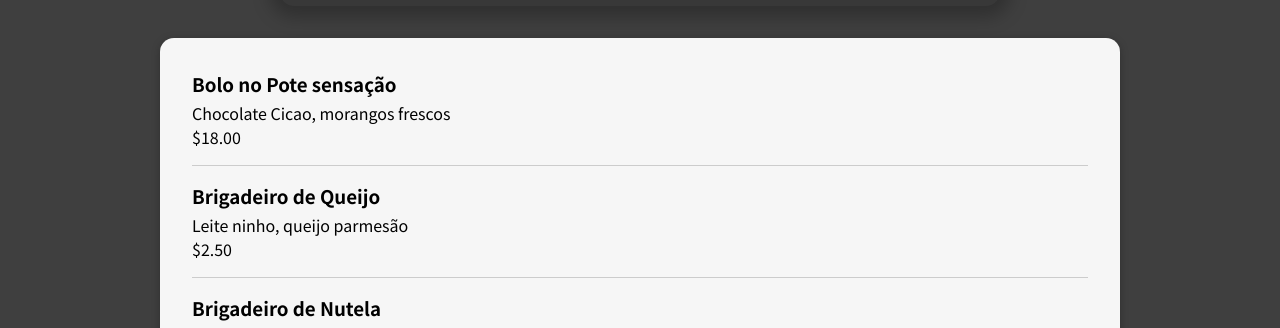
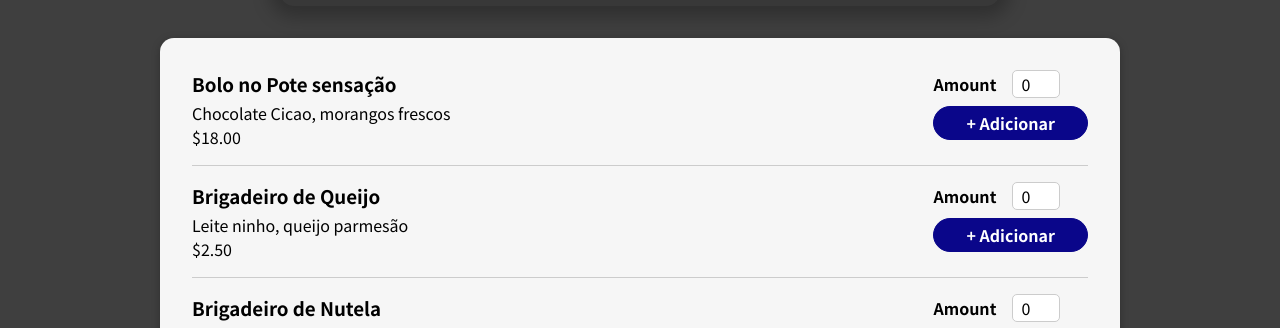
Before and after one commit to Diolemos/food-order-app, a React (Create React App) app: page / in a window 1280 px wide. Shown: the part 467-795 px from the top of the page. Built offline with nearby package versions, Linux system fonts and the light colour scheme.

Commit message:
create input UI component

```diff
--- a/src/components/Meals/MealItem/MealItem.js
+++ b/src/components/Meals/MealItem/MealItem.jsx
@@ -1,5 +1,5 @@
 import classes from './MealItem.module.css'
-
+import MealItemForm from './MealItemForm'
 
 const MealItem = props=>{
     const price = `$${props.price.toFixed(2)}`
@@ -12,6 +12,7 @@
         </div>
 
         <div>
+            <MealItemForm></MealItemForm>
 
         </div>
     </li>)
--- /dev/null
+++ b/src/components/Meals/MealItem/MealItemForm.jsx
@@ -0,0 +1,12 @@
+import classes from './MealItemForm.module.css'
+import Input from '../../UI/Input'
+const MealItemForm = props=>{
+    return(
+        <form className={classes.form}>
+            <Input label="Amount" input={{id:"amount", type:"number", min:"1", max:"5000", step:"1", defaultValue:"0"}}/>
+            <button>+ Adicionar</button>
+        </form>
+    )
+}
+
+export default MealItemForm
--- /dev/null
+++ b/src/components/Meals/MealItem/MealItemForm.module.css
@@ -0,0 +1,20 @@
+.form {
+    text-align: right;
+  }
+
+  .form button {
+    font: inherit;
+    cursor: pointer;
+    background-color: #0a068a;
+    border: 1px solid #0a068a;
+    color: white;
+    padding: 0.25rem 2rem;
+    border-radius: 20px;
+    font-weight: bold;
+  }
+
+  .form button:hover,
+  .form button:active {
+    background-color: #0d9db6;
+    border-color: #0d9db6;
+  }
--- /dev/null
+++ b/src/components/UI/Input.jsx
@@ -0,0 +1,12 @@
+import classes from './Input.module.css'
+
+const Input = props=>{
+    return(
+        <div className={classes.input}>
+        <label htmlFor={props.input.id}>{props.label}</label>
+        <input {...props.input} />
+        </div>
+    )
+}
+
+export default Input
--- /dev/null
+++ b/src/components/UI/Input.module.css
@@ -0,0 +1,18 @@
+.input {
+    display: flex;
+    align-items: center;
+    margin-bottom: 0.5rem;
+  }
+
+  .input label {
+    font-weight: bold;
+    margin-right: 1rem;
+  }
+
+  .input input {
+    width: 3rem;
+    border-radius: 5px;
+    border: 1px solid #ccc;
+    font: inherit;
+    padding-left: 0.5rem;
+  }
```
